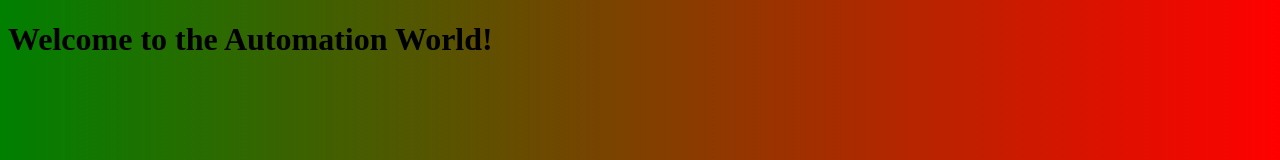
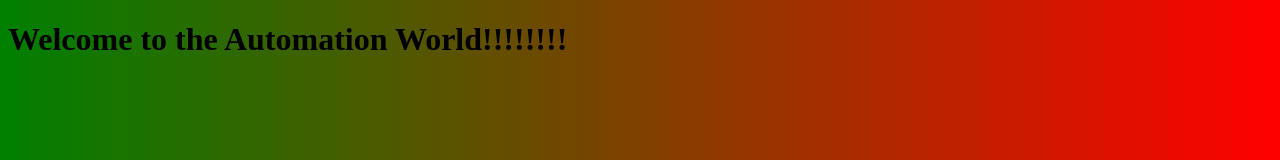
Before and after one commit to pratikargade/nexus-push, a plain HTML site: page app/script/index.html in a window 1280 px wide. Shown: the top 160 px of the page. Drawn offline with Linux system fonts and the light colour scheme.

```diff
--- a/app/script/index.html
+++ b/app/script/index.html
@@ -6,7 +6,7 @@
 </head>
 
 <body style="background-image: -webkit-linear-gradient(left, green, red)">
-    <h1>Welcome to the Automation World!</h1>
+    <h1>Welcome to the Automation World!!!!!!!!</h1>
 </body>
 
 </html>
```
